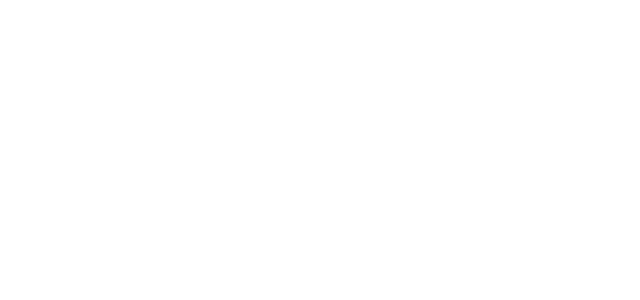
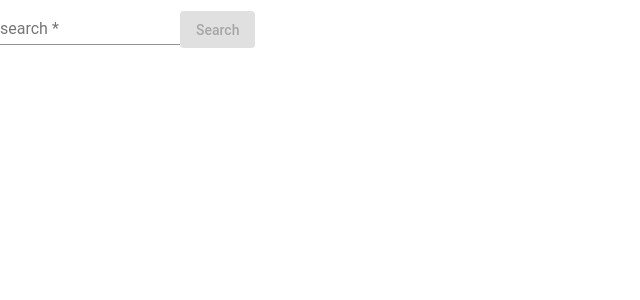
Before and after one commit to dkarski/github-search, an Angular app: page / in a window 1280 px wide. Shown: the top 300 px of the page, without its empty margins (0-640 px from the left). Built offline with nearby package versions, Linux system fonts and the light colour scheme.

Commit message:
Implemented repositories-api.service for search items

```diff
--- a/src/app/app.module.ts
+++ b/src/app/app.module.ts
@@ -1,12 +1,13 @@
 import { BrowserModule } from '@angular/platform-browser';
 import { NgModule } from '@angular/core';
+import { HttpClientModule } from '@angular/common/http';
 
 import { AppRoutingModule } from './app-routing.module';
 import { AppComponent } from './app.component';
 
 @NgModule({
   declarations: [AppComponent],
-  imports: [BrowserModule, AppRoutingModule],
+  imports: [BrowserModule, HttpClientModule, AppRoutingModule],
   providers: [],
   bootstrap: [AppComponent],
 })
--- a/src/app/repository-search/repositories/repositories.component.html
+++ b/src/app/repository-search/repositories/repositories.component.html
@@ -0,0 +1,11 @@
+<form (ngSubmit)="onSubmit()" [formGroup]="form">
+  <mat-form-field>
+    <input matInput formControlName="search" type="text" placeholder="search" />
+  </mat-form-field>
+  <button type="submit" mat-flat-button color="primary" [disabled]="!form.valid">
+    <span translate>Search</span>
+  </button>
+</form>
+<mat-list *ngIf="(repositories$ | async) as repositories">
+  <mat-list-item *ngFor="let repository of repositories">{{ repository.name }}</mat-list-item>
+</mat-list>
--- a/src/app/repository-search/repositories/repositories.component.ts
+++ b/src/app/repository-search/repositories/repositories.component.ts
@@ -1,7 +1,32 @@
-import { Component } from '@angular/core';
+import { Component, OnInit } from '@angular/core';
+import { FormBuilder, FormGroup, Validators } from '@angular/forms';
+import { Observable } from 'rxjs';
+import { RepositoriesService } from './repositories.service';
+import { tap } from 'rxjs/internal/operators/tap';
+import { Repository } from './repository.model';
 
 @Component({
   selector: 'app-repositories',
   templateUrl: './repositories.component.html',
 })
-export class RepositoriesComponent {}
+export class RepositoriesComponent implements OnInit {
+  form: FormGroup;
+  repositories$: Observable<Repository[]> = this.repositoriesService.repositories$.pipe(
+    tap(repositories => console.log(repositories)),
+  );
+  constructor(private formBuilder: FormBuilder, private repositoriesService: RepositoriesService) {}
+
+  ngOnInit(): void {
+    this.form = this.formBuilder.group({
+      search: [null, [Validators.required]],
+    });
+  }
+
+  onSubmit(): void {
+    if (!this.form.valid) {
+      return;
+    }
+
+    this.repositoriesService.fetchRepositories(this.form.value.search);
+  }
+}
--- /dev/null
+++ b/src/app/repository-search/repositories/repositories.service.ts
@@ -0,0 +1,24 @@
+import { Injectable } from '@angular/core';
+import { tap } from 'rxjs/internal/operators/tap';
+import {
+  RepositoriesApiService,
+  RepositoriesQueryParams,
+} from '../services/repositories-api.service';
+import { Subject } from 'rxjs';
+import { Repository } from './repository.model';
+
+@Injectable({
+  providedIn: 'root',
+})
+export class RepositoriesService {
+  repositories$: Subject<Repository[]> = new Subject();
+
+  constructor(private repositoriesApiService: RepositoriesApiService) {}
+
+  fetchRepositories(repositoriesQueryParams: RepositoriesQueryParams): void {
+    this.repositoriesApiService
+      .getRepositories(repositoriesQueryParams)
+      .pipe(tap(repositories => this.repositories$.next(repositories)))
+      .subscribe();
+  }
+}
--- /dev/null
+++ b/src/app/repository-search/repositories/repository.model.ts
@@ -0,0 +1,3 @@
+export interface Repository {
+  name: string;
+}
--- /dev/null
+++ b/src/app/repository-search/services/repositories-api.service.ts
@@ -0,0 +1,46 @@
+import { Injectable } from '@angular/core';
+import { HttpClient } from '@angular/common/http';
+import { Observable } from 'rxjs';
+import { map } from 'rxjs/operators';
+import { Repository } from '../repositories/repository.model';
+
+@Injectable({
+  providedIn: 'root',
+})
+export class RepositoriesApiService {
+  constructor(private httpClient: HttpClient) {}
+
+  getRepositories(repositoriesQueryParams: RepositoriesQueryParams): Observable<Repository[]> {
+    const url = `https://api.github.com/search/repositories${parseToStringQuery(
+      repositoriesQueryParams,
+    )}`;
+    return this.httpClient
+      .get<RepositoriesResponse>(url)
+      .pipe(map(response => mapToViewRepositories(response.items)));
+  }
+}
+
+function parseToStringQuery(query: RepositoriesQueryParams): string {
+  return query
+    .replace(/ +(?= )/g, '')
+    .split(' ')
+    .reduce((prev, key) => `${prev}${key}+`, `?q=`);
+}
+
+function mapToViewRepositories(results: Items[]): Repository[] {
+  return results.map(({ name }) => {
+    return {
+      name,
+    };
+  });
+}
+
+export type RepositoriesQueryParams = string;
+
+interface RepositoriesResponse {
+  items: Items[];
+}
+
+interface Items {
+  name: string;
+}
```
Also changed, not shown: src/app/repository-search/repository-search.module.ts (+17 -1 lines).
